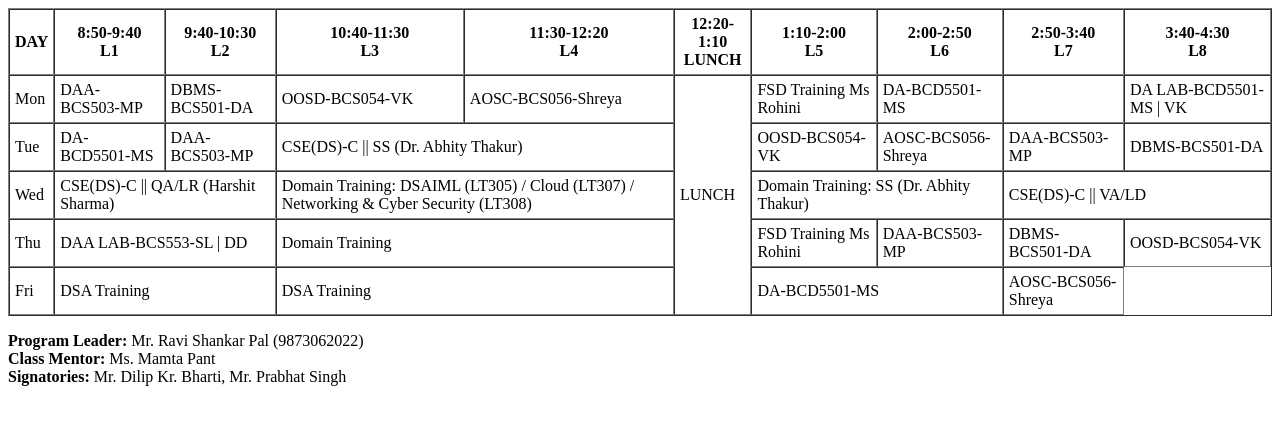
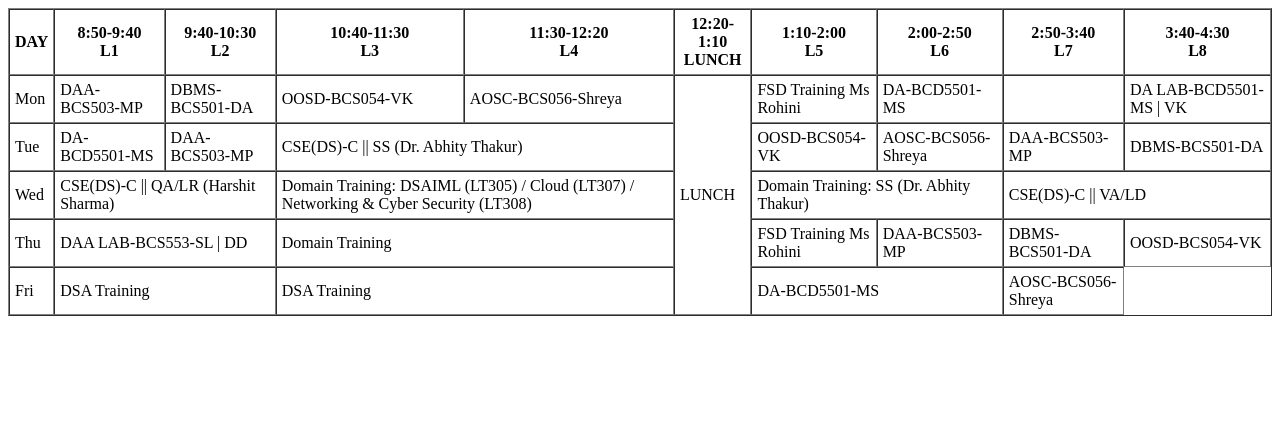
Before and after one commit to ABESEC-2025-5th-sem/timetable-Anamikay-yadav, a plain HTML site: page day_1st.html in a window 1280 px wide. Drawn offline with Linux system fonts and the light colour scheme.

Commit message:
comment the last detail

```diff
--- a/day_1st.html
+++ b/day_1st.html
@@ -66,9 +66,9 @@
     </tr>
   </table>
 
-  <p><b>Program Leader:</b> Mr. Ravi Shankar Pal (9873062022)<br>
+  <!-- <p><b>Program Leader:</b> Mr. Ravi Shankar Pal (9873062022)<br>
      <b>Class Mentor:</b> Ms. Mamta Pant<br>
-     <b>Signatories:</b> Mr. Dilip Kr. Bharti, Mr. Prabhat Singh</p>
+     <b>Signatories:</b> Mr. Dilip Kr. Bharti, Mr. Prabhat Singh</p> -->
 
 </body>
 </html>
```
